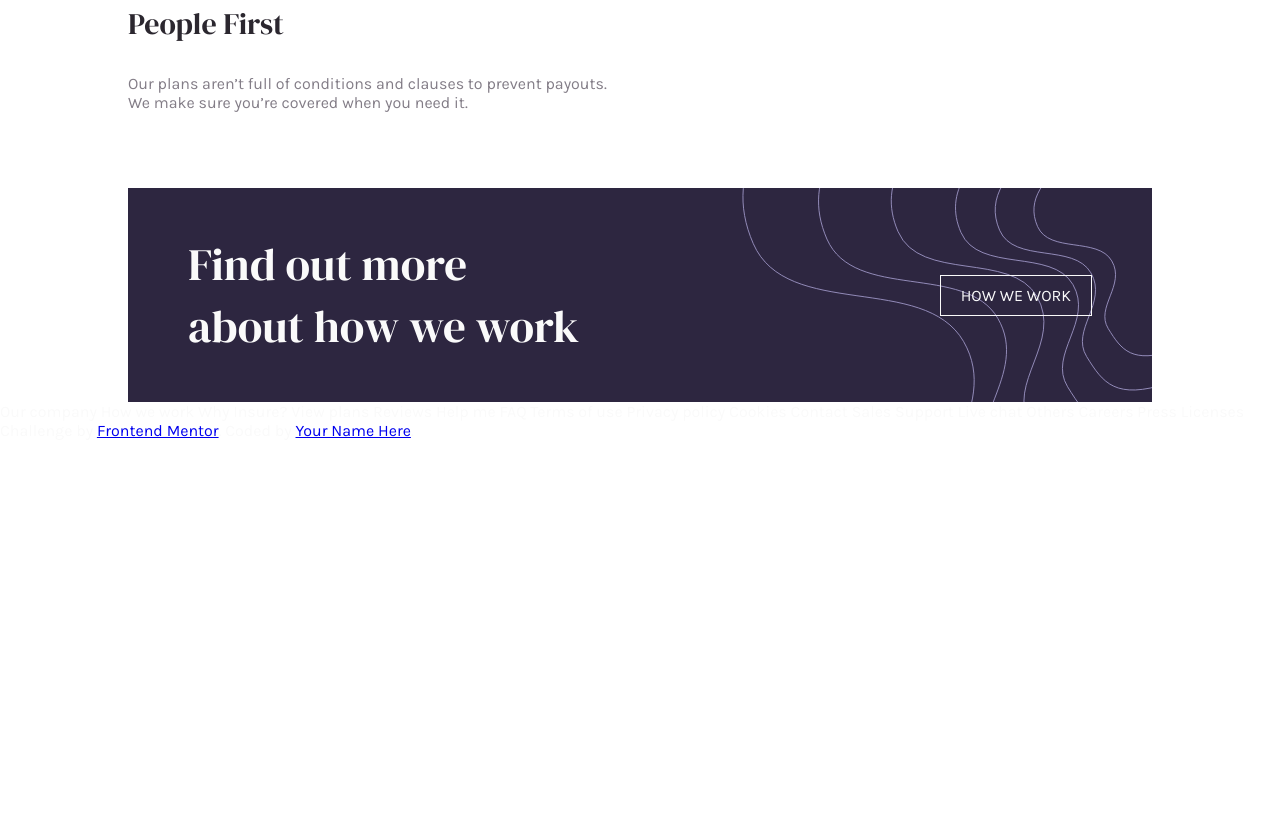
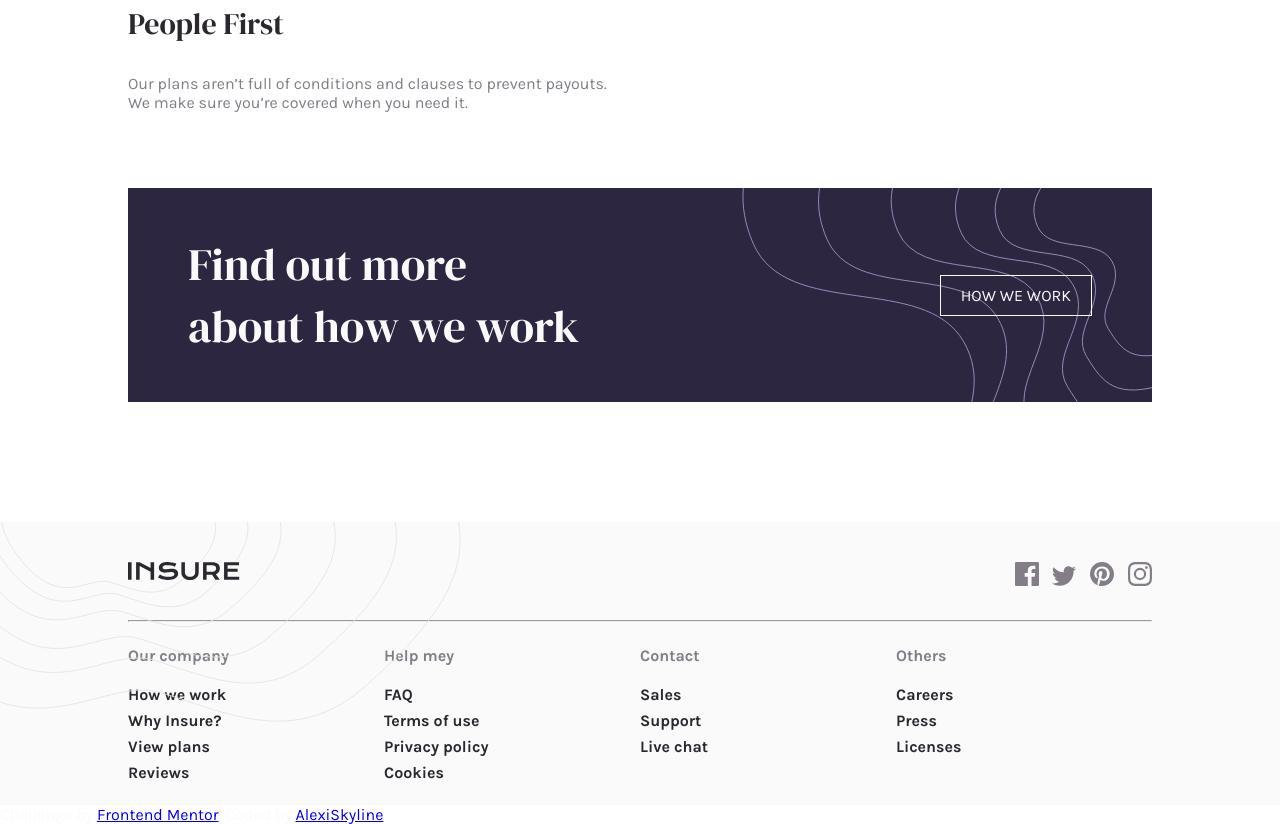
Before and after one commit to AlexiSkyline/AlexiSkyline-Insure-Landing-Page-master__V2, a plain HTML site: page index.html in a window 1280 px wide. Shown: the part 1461-2285 px from the top of the page. Before the commit the page ends 1901 px from the top, so only its background shows below. Drawn offline with Linux system fonts and the light colour scheme.

Commit message:
Footer Section finished

```diff
--- a/css/mediaQuerys.css
+++ b/css/mediaQuerys.css
@@ -252,3 +252,29 @@
         font-size: 13px;
     }
 }
+
+
+/* Todo: Footer Section */
+@media ( max-width: 390px ) {
+    .categories {
+        text-align: center;
+    }
+    .footer-svg {
+        background-image: url( ../images/bg-pattern-footer-mobile.svg ) !important;
+        background-size: 100% 100% !important;
+        width: 100% !important;
+    }
+    .footer__head {
+        flex-direction: column !important;
+        height: 60px !important;
+        align-items: center;
+    }
+    .footer__logo {
+        display: flex;
+        justify-content: center;
+        margin-bottom: 40px !important;
+    }
+    .footer__social-network .item__social-network {
+        position: relative !important;
+    }
+}
--- a/css/style.css
+++ b/css/style.css
@@ -243,3 +243,51 @@ img {
     padding: 0;
     right: 0;
 }
+
+/* Todo: Footer Section */
+.footer {
+    color: var( --Very-Dark-Violet );
+    margin-top: 120px;
+    background-color: var( --Very-Light-Gray );
+    position: relative;
+}
+.footer-svg {
+    display: block;
+    background-image: url( ../images/bg-pattern-footer-desktop.svg );
+    background-repeat: no-repeat;
+    background-size: 90% 100%;
+    height: 200px;
+    width: 40%;
+    margin: 0;
+    position: absolute;
+}
+.footer__head {
+    display: flex;
+    justify-content: space-between;
+    margin-bottom: 30px;
+    margin-top: 40px;
+}
+.logo-footer {
+    position: absolute;
+}
+.footer__social-network .item__social-network {
+    padding-left:10px;
+}
+
+.footer-categories {
+    display: grid;
+    grid-template-columns: repeat( auto-fit, minmax( 150px, 1fr ) );
+}
+.categories {
+    list-style: none;
+    padding: 0;
+}
+.item__categories:first-child {
+    padding-bottom: 20px;
+    color: var( --Dark-Grayish-Violet );
+}
+.item__categories {
+    color: var( --Very-Dark-Violet );
+    padding-bottom: 7px;
+    font-weight: 700;
+}
--- a/index.html
+++ b/index.html
@@ -31,6 +31,7 @@
       </div>
     </header>
 
+    <main>
       <section class="banner">
         <div class="banner__container">
           <div class="banner__text">
@@ -92,37 +93,56 @@
             </div>
             <figure class="find-more-svg"></figure>
           </section>
+      </main>
 
-    Our company
-
-    How we work
-    Why Insure?
-    View plans
-    Reviews
-
-    Help me
-
-    FAQ
-    Terms of use
-    Privacy policy
-    Cookies
-
-    Contact
-
-    Sales
-    Support
-    Live chat
-
-    Others
-
-    Careers
-    Press
-    Licenses
+      <footer class="footer">
+        <figure class="footer-svg"></figure>
+        <div class="footer__content container">
+          <div class="footer__head">
+            <a href="index.html" class="footer__logo"><img src="images/logo.svg" alt="logo.jpg" class="logo-footer"></a>
+            <div class="footer__social-network">
+              <a href="#" class="item__social-network"><img src="images/icon-facebook.svg" alt="facebook.svg"></a>
+              <a href="#" class="item__social-network"><img src="images/icon-twitter.svg" alt="twitter.svg"></a>
+              <a href="#" class="item__social-network"><img src="images/icon-pinterest.svg" alt="pinterest.svg"></a>
+              <a href="#" class="item__social-network"><img src="images/icon-instagram.svg" alt="facebook.svg"></a>
+            </div>
+          </div>
+          <hr>
+          <div class="footer-categories">
+            <ul class="categories">
+              <li class="item__categories">Our company</li>
+              <li class="item__categories">How we work</li>
+              <li class="item__categories">Why Insure?</li>
+              <li class="item__categories">View plans</li>
+              <li class="item__categories">Reviews</li>
+            </ul>
+            <ul class="categories">
+              <li class="item__categories">Help mey</li>
+              <li class="item__categories">FAQ</li>
+              <li class="item__categories">Terms of use</li>
+              <li class="item__categories">Privacy policy</li>
+              <li class="item__categories">Cookies</li>
+            </ul>
+            <ul class="categories">
+              <li class="item__categories">Contact</li>
+              <li class="item__categories">Sales</li>
+              <li class="item__categories">Support</li>
+              <li class="item__categories">Live chat</li>
+            </ul>
+            <ul class="categories">
+              <li class="item__categories">Others</li>
+              <li class="item__categories">Careers</li>
+              <li class="item__categories">Press</li>
+              <li class="item__categories">Licenses</li>
+            </ul>
+          </div>
+        </div>
+    </footer>
 
 
     <div class="attribution">
       Challenge by <a href="https://www.frontendmentor.io?ref=challenge" target="_blank">Frontend Mentor</a>.
-      Coded by <a href="#">Your Name Here</a>.
+      Coded by <a href="https://github.com/AlexiSkyline">AlexiSkyline</a>.
     </div>
 
     <script src="js/app.js"></script>
```
Lines whose indentation alone changed are shown as unchanged.
